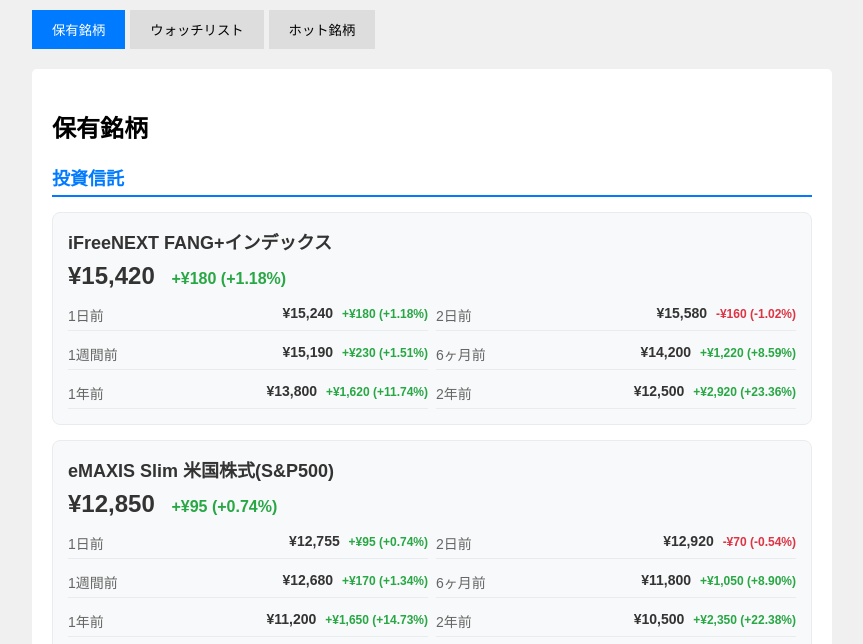
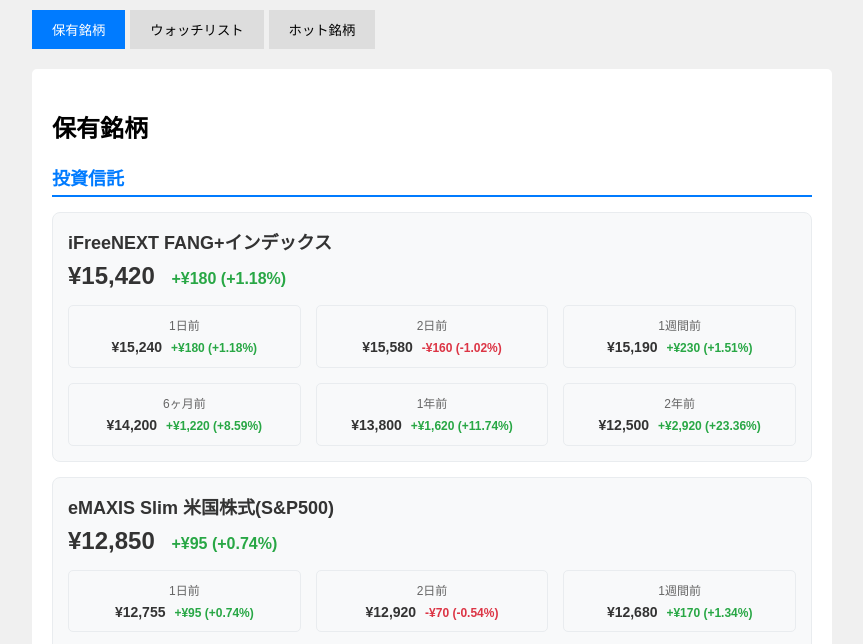
Before and after one commit to toru830/tock-price-notification-app, a website: page simple-stock.html in a window 1280 px wide. Shown: the part 107-751 px from the top of the page, without its empty margins (208-1071 px from the left). Drawn offline with Linux system fonts and the light colour scheme.

Commit message:
項目を3列に整理して見やすく配置

```diff
--- a/simple-stock.html
+++ b/simple-stock.html
@@ -43,24 +43,30 @@
         .change-negative { color: #dc3545; font-size: 12px; margin-left: 5px; }
         .stock-details {
             display: grid;
-            grid-template-columns: 1fr 1fr;
-            gap: 8px;
-            margin-top: 10px;
+            grid-template-columns: 1fr 1fr 1fr;
+            gap: 15px;
+            margin-top: 15px;
         }
         .detail-item {
             display: flex;
-            justify-content: space-between;
-            padding: 5px 0;
-            border-bottom: 1px solid #e9ecef;
+            flex-direction: column;
+            padding: 10px;
+            border: 1px solid #e9ecef;
+            border-radius: 5px;
+            background: #f8f9fa;
         }
         .detail-label {
             color: #666;
-            font-size: 14px;
+            font-size: 12px;
+            margin-bottom: 5px;
+            text-align: center;
         }
         .detail-value {
             font-weight: bold;
             color: #333;
             font-size: 14px;
+            text-align: center;
+            line-height: 1.3;
         }
         h3 {
             color: #007bff;
@@ -68,6 +74,20 @@
             font-size: 18px;
             border-bottom: 2px solid #007bff;
             padding-bottom: 5px;
+        }
+
+        @media (max-width: 768px) {
+            .stock-details {
+                grid-template-columns: 1fr 1fr;
+                gap: 10px;
+            }
+        }
+
+        @media (max-width: 480px) {
+            .stock-details {
+                grid-template-columns: 1fr;
+                gap: 8px;
+            }
         }
     </style>
 </head>
```
